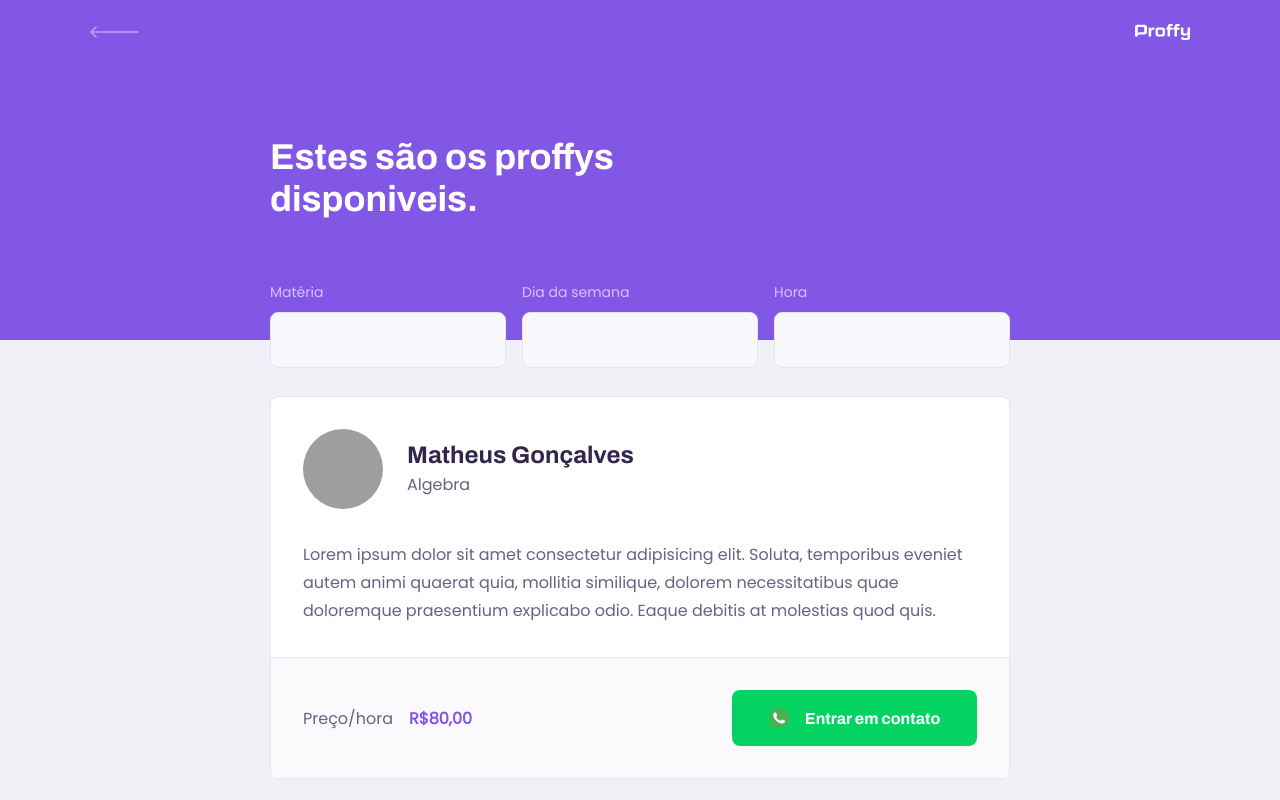
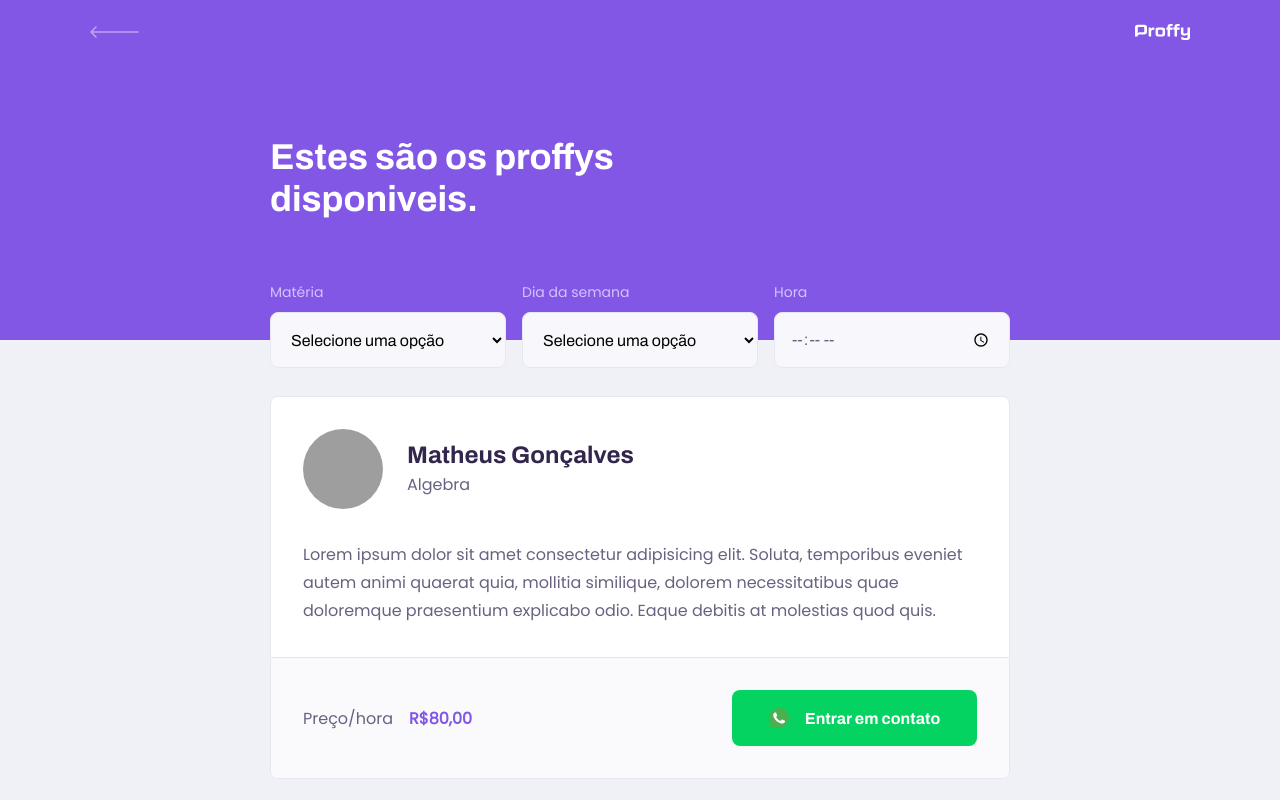
Before and after one commit to MGMAdvance/Proffy-Front-End, a React (Create React App) app: page /study in a window 1280 px wide. Shown: the top 800 px of the page. Built offline with nearby package versions, Linux system fonts and the light colour scheme; grey boxes are pictures that could not be loaded.

Commit message:
Creating a TeacherList's page

```diff
--- a/src/pages/TeacherList/index.tsx
+++ b/src/pages/TeacherList/index.tsx
@@ -1,8 +1,9 @@
 import React from 'react';
 
 import PageHeader from '../../components/PageHeader';
-
 import TeacherItem from '../../components/TeacherItem';
+import Input from '../../components/Input';
+import Select from '../../components/Select';
 
 import './styles.css';
 
@@ -11,18 +12,30 @@ function TeacherList(){
         <div id="page-teacher-list" className="container">
             <PageHeader title="Estes são os proffys disponiveis.">
                 <form id="search-teachers">
-                    <div className="input-block">
-                        <label htmlFor="subject">Matéria</label>
-                        <input type="text" id="subject"/>
-                    </div>
-                    <div className="input-block">
-                        <label htmlFor="week_day">Dia da semana</label>
-                        <input type="text" id="week_day"/>
-                    </div>
-                    <div className="input-block">
-                        <label htmlFor="time">Hora</label>
-                        <input type="text" id="time"/>
-                    </div>
+                    <Select
+                        name="subject"
+                        label="Matéria"
+                        options={[
+                            { value: 'Artes', label: 'Artes'},
+                            { value: 'Biologia', label: 'Biologia'},
+                            { value: 'Matemática', label: 'Matemática'},
+                            { value: 'Portugues', label: 'Portugues'},
+                        ]}
+                    />
+                    <Select
+                        name="week_day"
+                        label="Dia da semana"
+                        options={[
+                            { value: '0', label: 'Domingo'},
+                            { value: '1', label: 'Segunda-feira'},
+                            { value: '2', label: 'Terça-feira'},
+                            { value: '3', label: 'Quarta-feira'},
+                            { value: '4', label: 'Quita-feira'},
+                            { value: '5', label: 'Sexta-feira'},
+                            { value: '6', label: 'Sábado'},
+                        ]}
+                    />
+                    <Input type="time" name="time" label="Hora"/>
                 </form>
             </PageHeader>
 
--- a/src/pages/TeacherList/styles.css
+++ b/src/pages/TeacherList/styles.css
@@ -11,41 +11,6 @@
     color: var(--color-text-in-primary);
 }
 
-#search-teachers .input-block{
-    position: relative;
-}
-
-#search-teachers .input-block + .input-block{
-    margin-top: 1.4rem;
-}
-
-#search-teachers .input-block label{
-    font-size: 1.4rem;
-}
-
-#search-teachers .input-block input{
-    width: 100%;
-    height: 5.6rem;
-    margin-top: 0.8rem;
-    border-radius: 0.8rem;
-    background: var(--color-input-background);
-    border: 1px solid var(--color-line-in-white);
-    outline: 0;
-    padding: 0 1.6rem;
-    font: 1.6rem Archivo;
-}
-
-#search-teachers .input-block:focus-within::after {
-    width: calc(100% - 3.2rem);
-    height: 2px;
-    content: '';
-    background: var(--color-primary-light);
-    position: absolute;
-    left: 1.6rem;
-    right: 1.6rem;
-    bottom: 0;
-}
-
 #page-teacher-list main{
     margin: 3.2rem auto;
     width: 90%;
@@ -54,6 +19,7 @@
 @media (min-width: 700px){
     #page-teacher-list{
         max-width: 100%;
+        overflow-x: hidden;
     }
 
     #search-teachers{
@@ -64,7 +30,8 @@
         bottom: -28px;
     }
 
-    #search-teachers .input-block + .input-block{
+    #search-teachers .input-block + .input-block,
+    #search-teachers .select-block + .select-block{
         margin-top: 0;
     }
 
```
